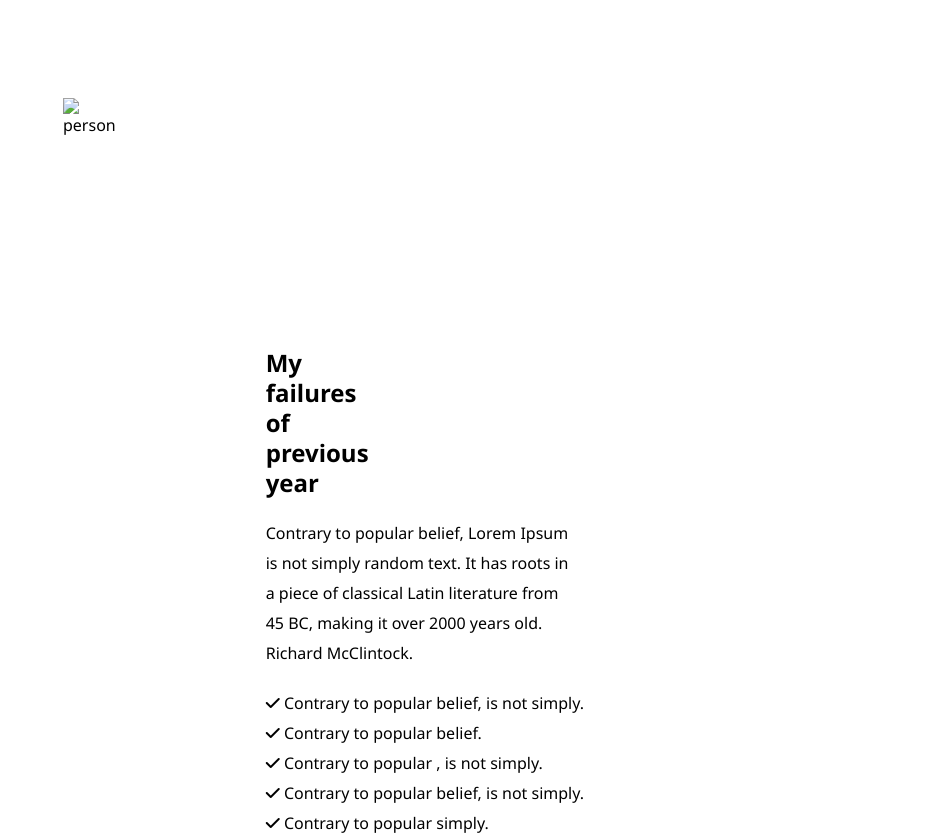
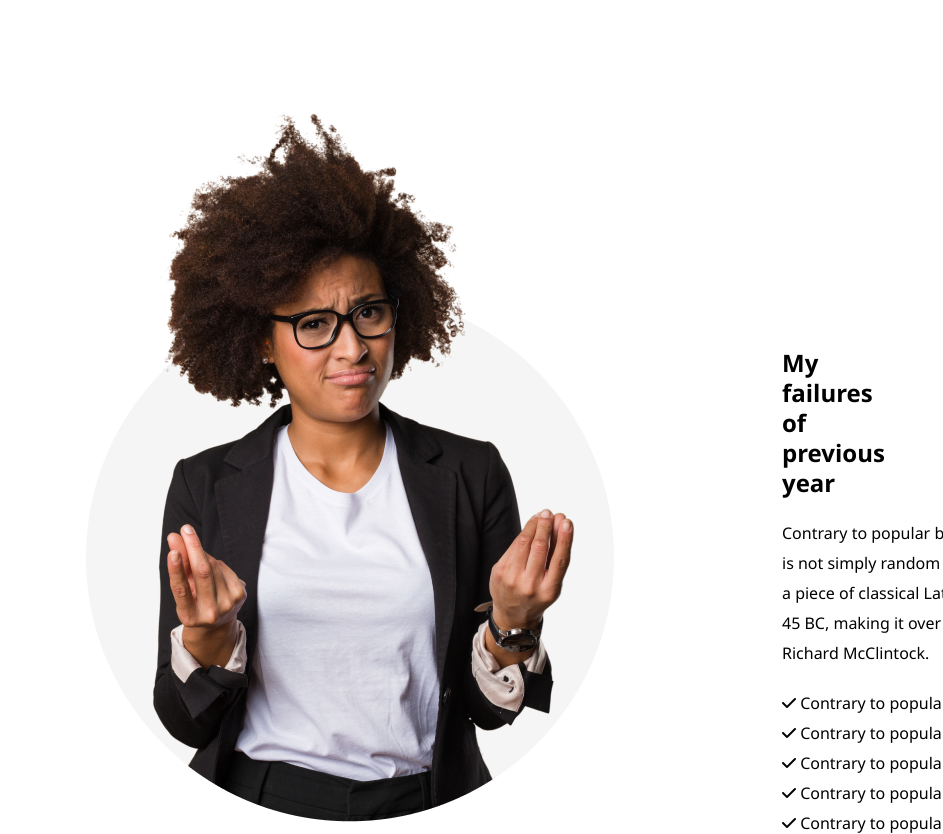
Before and after one commit to CoderShawon/project-new_year_new_me-, a plain HTML site: page index.html in a window 1280 px wide. Shown: the part 952-1786 px from the top of the page, without its empty margins (337-1280 px from the left). Drawn offline with Linux system fonts and the light colour scheme; the site is published under a folder, as on GitHub Pages, so addresses that start at the root find nothing.

Commit message:
fourth commit

```diff
--- a/index.html
+++ b/index.html
@@ -25,7 +25,7 @@
     <!-- failures section -->
     <section class="my_failures">
         <div class="person_img">
-            <img src="/person.png" alt="person">
+            <img src="./person.png" alt="person">
         </div>
         <div class="failures">
             <h1 class="failures_title">
```
